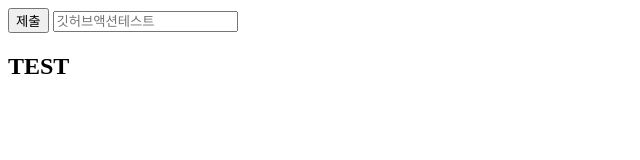
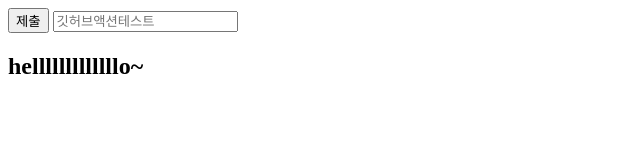
Before and after one commit to HyebinHwang/gihub-action-test, a website: page index.html in a window 1280 px wide. Shown: the whole page, without its empty margins (0-640 px from the left). Drawn offline with Linux system fonts and the light colour scheme.

Commit message:
fix:qwerqwerqwer

```diff
--- a/index.html
+++ b/index.html
@@ -10,6 +10,6 @@
     <form action=""></form>
     <button>제출</button>
     <input type="text" placeholder="깃허브액션테스트" />
-    <h2>TEST</h2>
+    <h2>helllllllllllllo~</h2>
   </body>
 </html>
```
